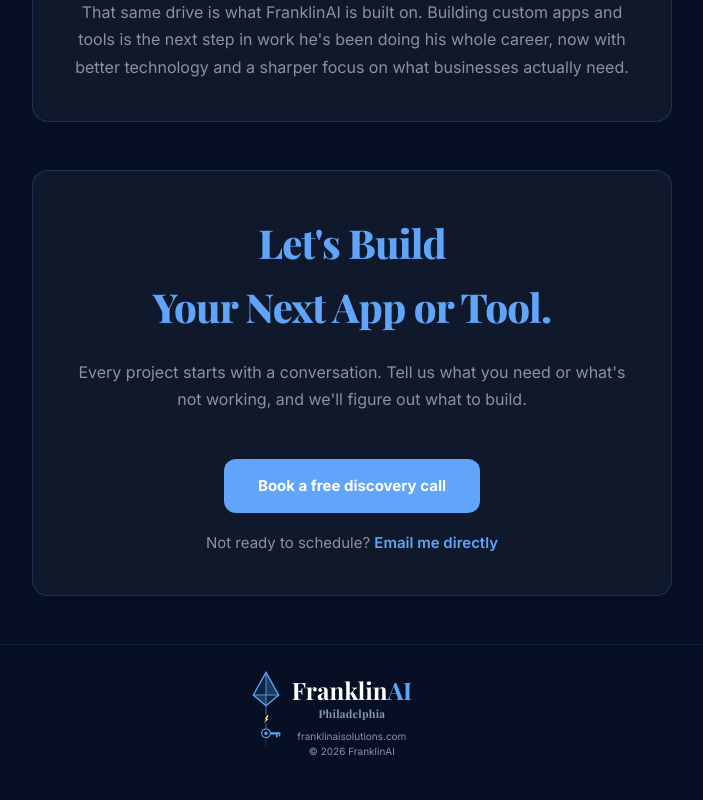
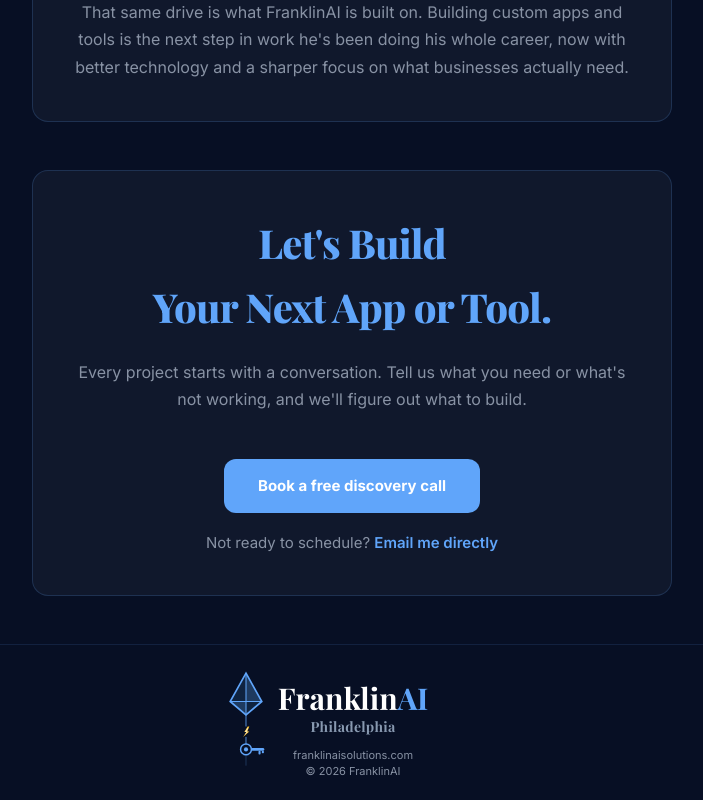
Before and after one commit to besoulful-design/franklinai-v2, a React (Vite) app: page / in a window 1280 px wide. Shown: the part 3310-4110 px from the top of the page, without its empty margins (288-991 px from the left). Before the commit the page ends 4089 px from the top, so only its background shows below. Built offline with nearby package versions, Linux system fonts and the light colour scheme; a web font is replaced by a local one.

Commit message:
Scale footer to ~30% under nav, drop name closer to kite diamond

```diff
--- a/src/App.jsx
+++ b/src/App.jsx
@@ -317,15 +317,15 @@
         style={{
           display: 'flex',
           alignItems: 'flex-start',
-          gap: '8px',
-          transform: 'translateX(-21px)'
+          gap: '10px',
+          transform: 'translateX(-25px)'
         }}
       >
         <span style={{ flexShrink: 0, display: 'flex' }}>
-          <KiteLogo size={80} />
+          <KiteLogo size={100} />
         </span>
 
-        <div style={{ display: 'flex', flexDirection: 'column', alignItems: 'center', marginTop: '9px' }}>
+        <div style={{ display: 'flex', flexDirection: 'column', alignItems: 'center', marginTop: '14px' }}>
           <a
             href="/"
             style={{
@@ -340,7 +340,7 @@
               style={{
                 fontFamily: "'Playfair Display', serif",
                 fontWeight: 700,
-                fontSize: '24px',
+                fontSize: '30px',
                 color: '#ffffff',
                 lineHeight: 1
               }}
@@ -351,7 +351,7 @@
               style={{
                 fontFamily: "'Playfair Display', serif",
                 fontWeight: 400,
-                fontSize: '11px',
+                fontSize: '14px',
                 letterSpacing: '0.02em',
                 color: '#8899b0',
                 marginTop: '3px'
@@ -364,10 +364,10 @@
           <span
             style={{
               fontFamily: "'Inter', sans-serif",
-              fontSize: '10px',
+              fontSize: '11px',
               color: '#8892a4',
               lineHeight: 1.5,
-              marginTop: '6px'
+              marginTop: '8px'
             }}
           >
             franklinaisolutions.com
@@ -375,7 +375,7 @@
           <span
             style={{
               fontFamily: "'Inter', sans-serif",
-              fontSize: '10px',
+              fontSize: '11px',
               color: '#8892a4',
               lineHeight: 1.5
             }}
```
